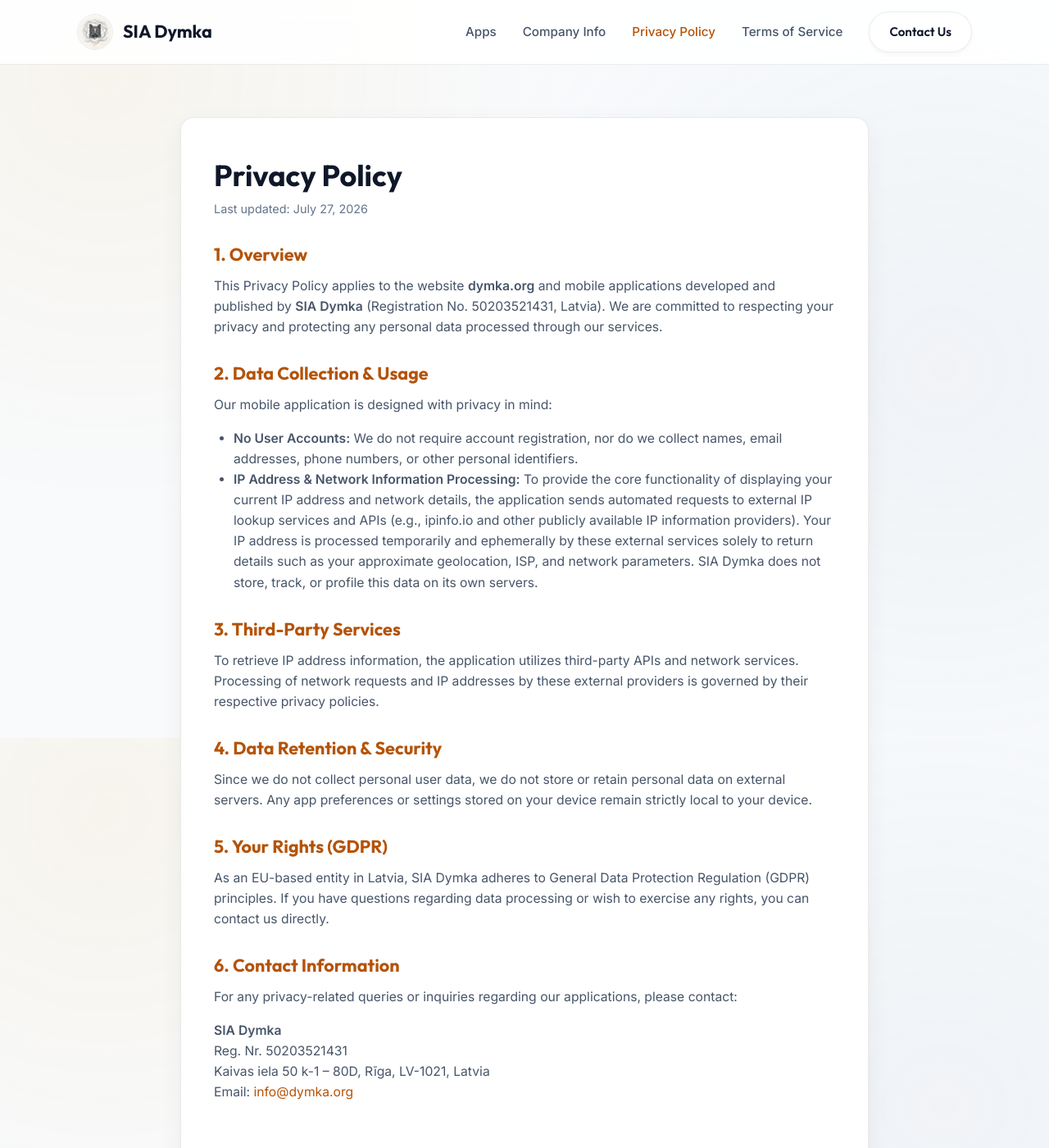
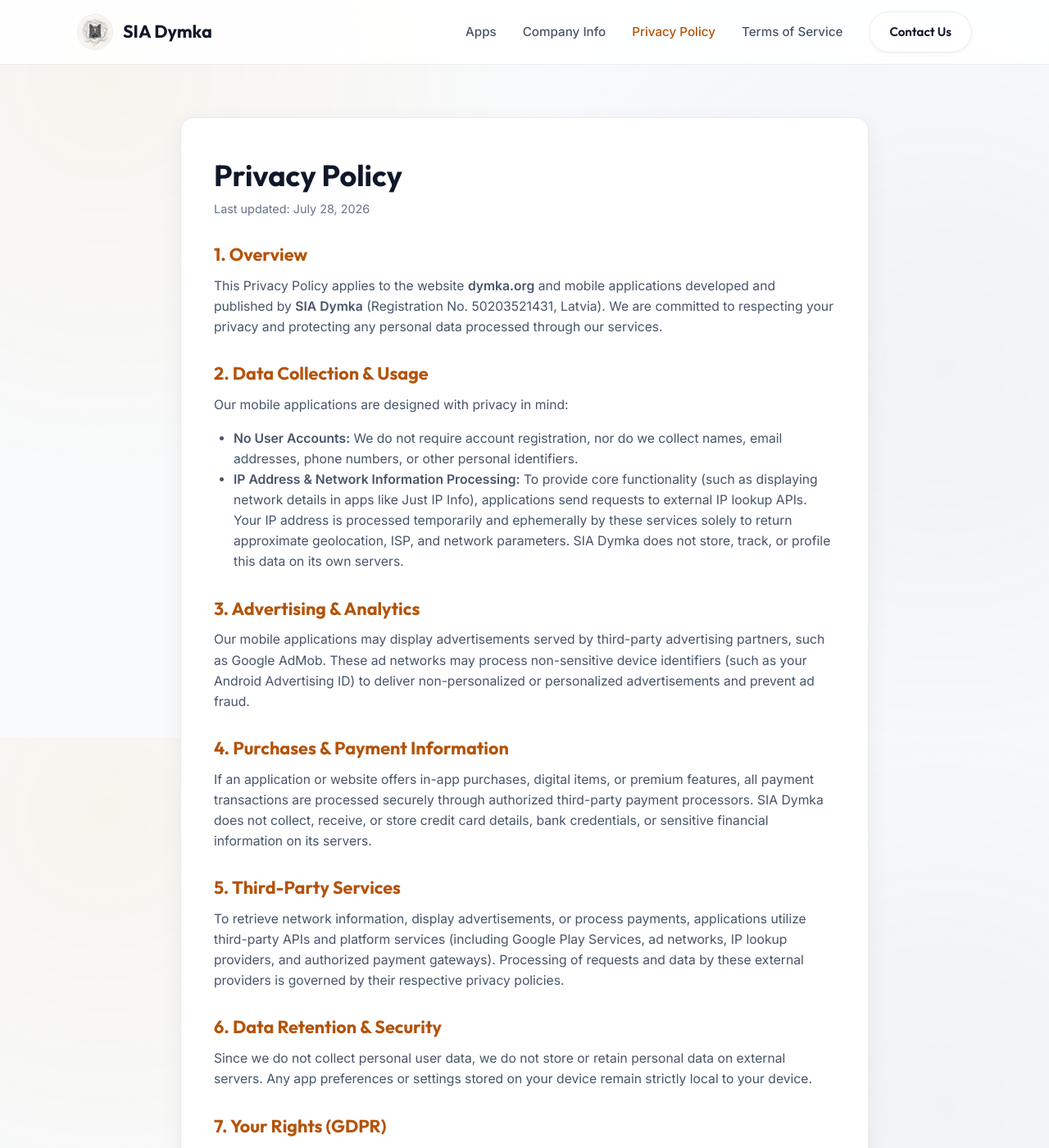
Before and after one commit to denisglotov/dymka.org, a Jekyll site: the page built from privacy.html, in a window 1280 px wide and 1400 px high. Shown: the whole window at 82% size. Built offline with Jekyll 4.4.1, drawn with Linux system fonts in a browser that asks for light colours; some of the changed text lies outside the part shown.

Commit message:
Update privacy policy and terms for ads, payments, and generalized APIs

```diff
--- a/css/style.css
+++ b/css/style.css
@@ -386,7 +386,7 @@ a:hover {
   padding-top: 1.75rem;
 }
 
-/* Minimal legal document pages */
+/* Legal document pages */
 .doc-page {
   padding: 4rem 0;
   max-width: 840px;
--- a/index.html
+++ b/index.html
@@ -39,8 +39,8 @@ description: SIA Dymka is a Latvian software development company specializing in
           <h3 class="card-title">Just IP Info</h3>
           <p class="card-text">
             A minimalistic, privacy-first Android application that inspects IP information from
-            multiple providers (ipinfo.io, ifconfig.co, ipify.org). Features timestamped logging,
-            Jetpack Compose UI, and full dark/light theme support.
+            multiple network providers. Features timestamped logging, Jetpack Compose UI, and full
+            dark/light theme support.
           </p>
         </div>
         <div class="card-actions">
--- a/privacy.html
+++ b/privacy.html
@@ -1,14 +1,14 @@
 ---
 layout: default
 title: Privacy Policy — SIA Dymka
-description: Minimal Privacy Policy for SIA Dymka and its mobile applications on Google Play.
+description: Privacy Policy for SIA Dymka and its mobile applications on Google Play.
 ---
 
 <!-- Document Page -->
 <main class="doc-page container">
   <div class="doc-card">
     <h1 class="doc-title">Privacy Policy</h1>
-    <span class="doc-date">Last updated: July 27, 2026</span>
+    <span class="doc-date">Last updated: July 28, 2026</span>
 
     <div class="doc-section">
       <h2>1. Overview</h2>
@@ -22,35 +22,54 @@ description: Minimal Privacy Policy for SIA Dymka and its mobile applications on
 
     <div class="doc-section">
       <h2>2. Data Collection & Usage</h2>
-      <p>Our mobile application is designed with privacy in mind:</p>
+      <p>Our mobile applications are designed with privacy in mind:</p>
       <ul>
         <li>
           <strong>No User Accounts:</strong> We do not require account registration, nor do we
           collect names, email addresses, phone numbers, or other personal identifiers.
         </li>
         <li>
-          <strong>IP Address & Network Information Processing:</strong> To provide the core
-          functionality of displaying your current IP address and network details, the application
-          sends automated requests to external IP lookup services and APIs (e.g., ipinfo.io and
-          other publicly available IP information providers). Your IP address is processed
-          temporarily and ephemerally by these external services solely to return details such as
-          your approximate geolocation, ISP, and network parameters. SIA Dymka does not store,
-          track, or profile this data on its own servers.
+          <strong>IP Address & Network Information Processing:</strong> To provide core
+          functionality (such as displaying network details in apps like Just IP Info), applications
+          send requests to external IP lookup APIs. Your IP address is processed temporarily and
+          ephemerally by these services solely to return approximate geolocation, ISP, and network
+          parameters. SIA Dymka does not store, track, or profile this data on its own servers.
         </li>
       </ul>
     </div>
 
     <div class="doc-section">
-      <h2>3. Third-Party Services</h2>
+      <h2>3. Advertising & Analytics</h2>
       <p>
-        To retrieve IP address information, the application utilizes third-party APIs and network
-        services. Processing of network requests and IP addresses by these external providers is
-        governed by their respective privacy policies.
+        Our mobile applications may display advertisements served by third-party advertising
+        partners, such as Google AdMob. These ad networks may process non-sensitive device
+        identifiers (such as your Android Advertising ID) to deliver non-personalized or
+        personalized advertisements and prevent ad fraud.
       </p>
     </div>
 
     <div class="doc-section">
-      <h2>4. Data Retention & Security</h2>
+      <h2>4. Purchases & Payment Information</h2>
+      <p>
+        If an application or website offers in-app purchases, digital items, or premium features,
+        all payment transactions are processed securely through authorized third-party payment
+        processors. SIA Dymka does not collect, receive, or store credit card details, bank
+        credentials, or sensitive financial information on its servers.
+      </p>
+    </div>
+
+    <div class="doc-section">
+      <h2>5. Third-Party Services</h2>
+      <p>
+        To retrieve network information, display advertisements, or process payments, applications
+        utilize third-party APIs and platform services (including Google Play Services, ad networks,
+        IP lookup providers, and authorized payment gateways). Processing of requests and data by
+        these external providers is governed by their respective privacy policies.
+      </p>
+    </div>
+
+    <div class="doc-section">
+      <h2>6. Data Retention & Security</h2>
       <p>
         Since we do not collect personal user data, we do not store or retain personal data on
         external servers. Any app preferences or settings stored on your device remain strictly
@@ -59,7 +78,7 @@ description: Minimal Privacy Policy for SIA Dymka and its mobile applications on
     </div>
 
     <div class="doc-section">
-      <h2>5. Your Rights (GDPR)</h2>
+      <h2>7. Your Rights (GDPR)</h2>
       <p>
         As an EU-based entity in Latvia, SIA Dymka adheres to General Data Protection Regulation
         (GDPR) principles. If you have questions regarding data processing or wish to exercise any
```
Also changed, not shown: other parts of privacy.html (+1 -1 lines), terms.html (+22 -7 lines).
